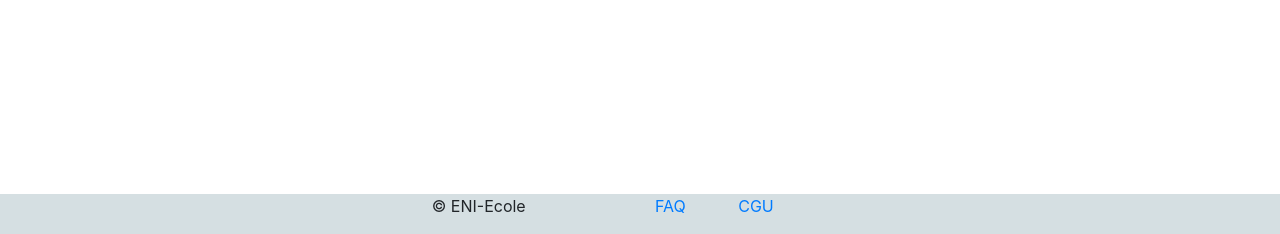
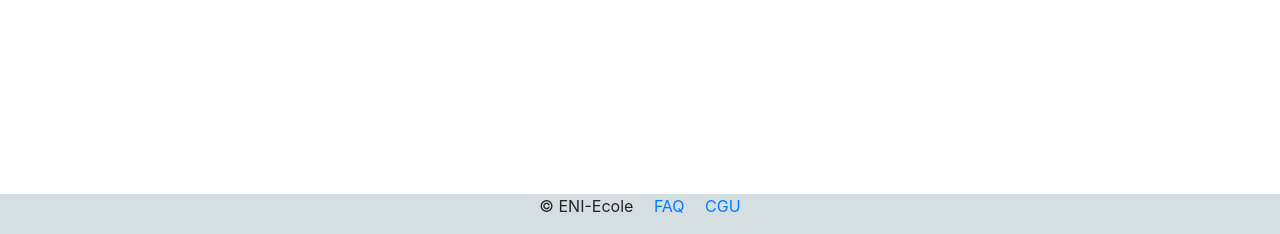
Before and after one commit to Laurent85220/sortir.com, a Symfony app: template templates/etat/show.html.twig in a window 1280 px wide. Shown: the part 566-800 px from the top of the page. Run offline with Twig, Linux system fonts and the light colour scheme; the template is opened without the code that fills it, so the values that code supplies are empty; some libraries are stand-ins or nearby versions.

Commit message:
modif footer

```diff
--- a/templates/base.html.twig
+++ b/templates/base.html.twig
@@ -89,12 +89,10 @@
 
 
     <footer class="row dark-light fixed-bottom d-none d-lg-inline-block ">
-        <div class="row justify-content-center ">
-                <div class="col-md-2">
-                    <p>&#169 ENI-Ecole</p>
-                </div>
-                <div class="col-md-2">
-                    <a href="#" class="d-inline-flex link mr-5">FAQ</a>
+        <div class="row justify-content-center">
+                <div>
+                    <p class="d-inline-flex mr-3 ">&#169 ENI-Ecole</p>
+                    <a href="#" class="d-inline-flex link mr-3">FAQ</a>
                     <a href="#" class="d-inline-flex link ">CGU</a>
                 </div>
         </div>
```
